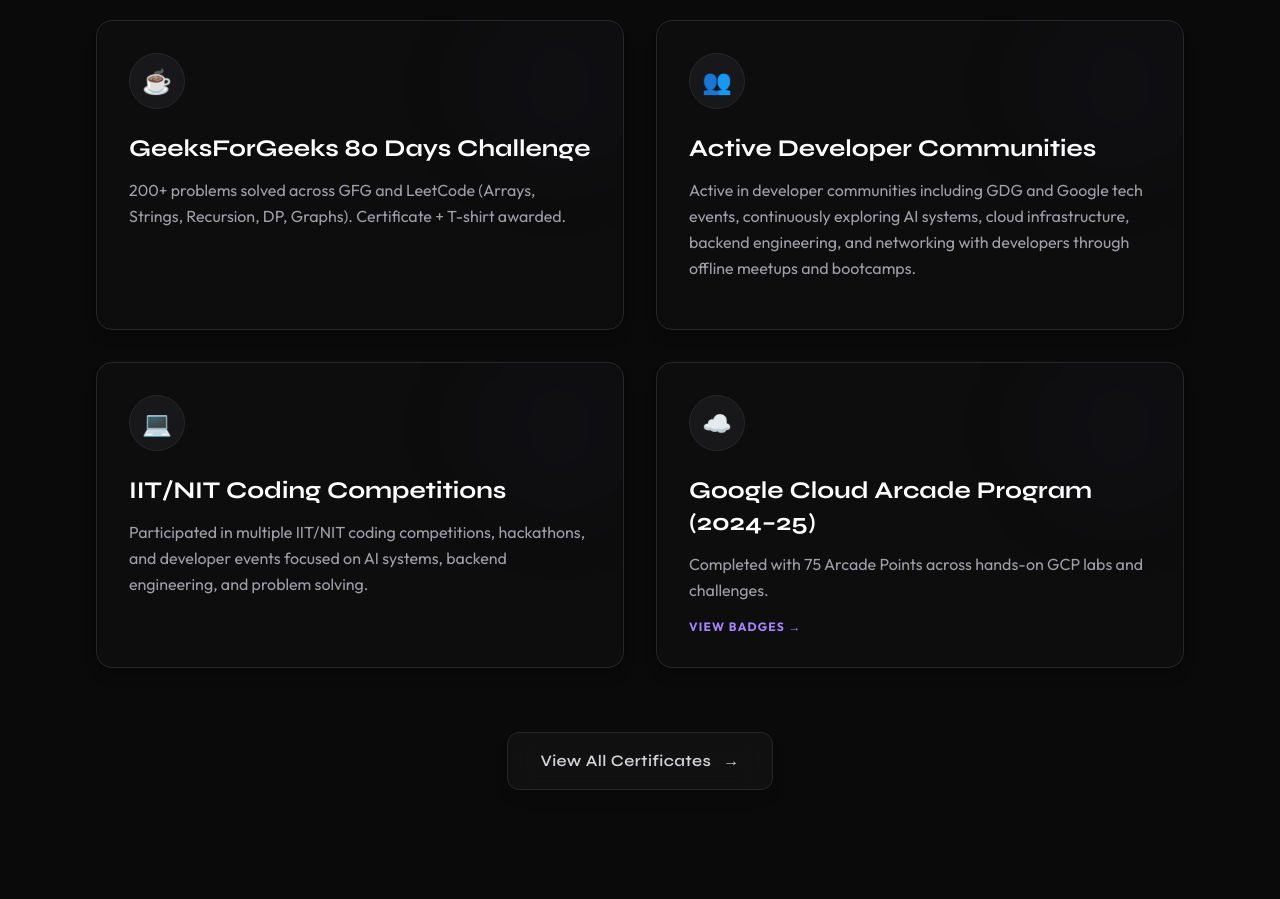
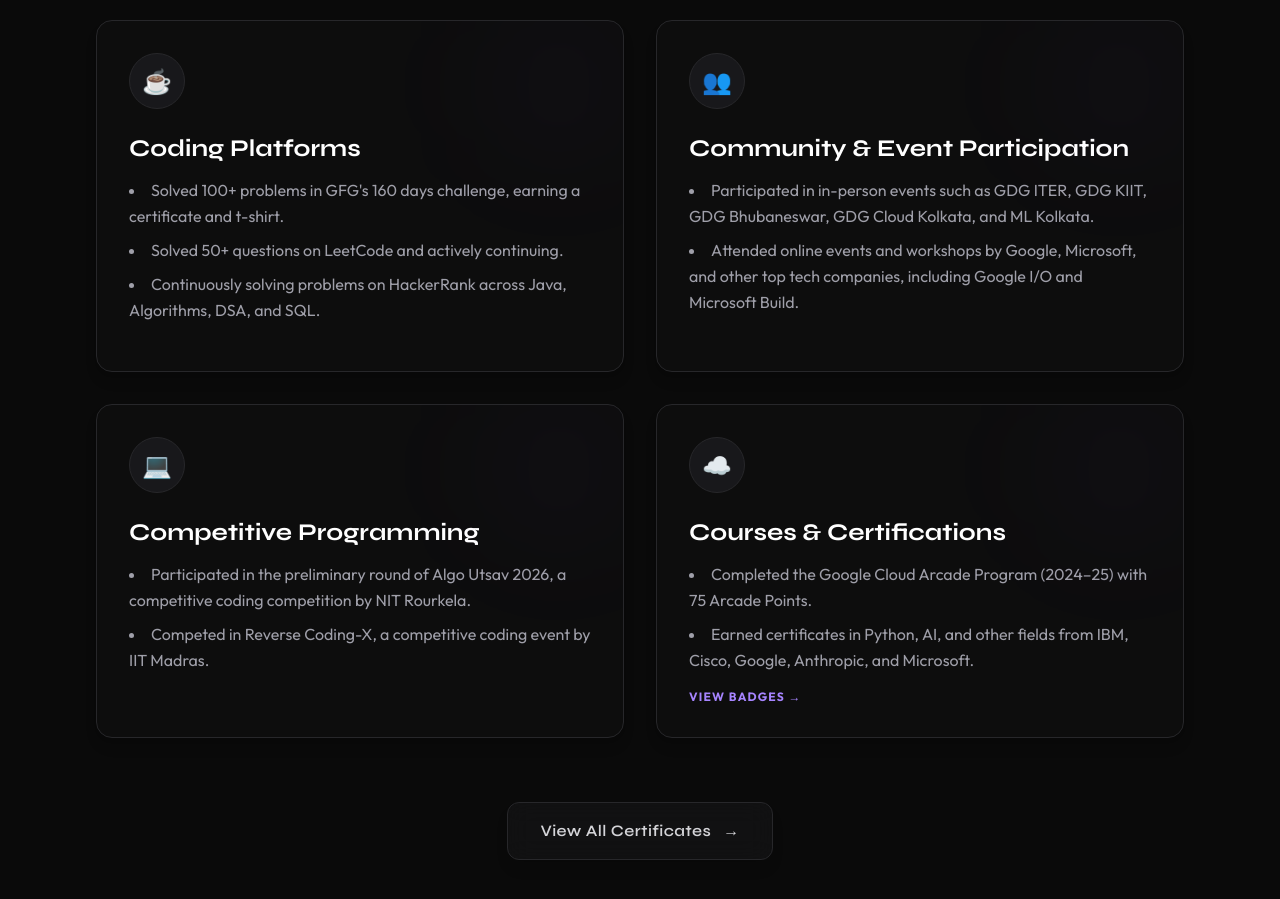
Before and after one commit to Anil-Pradhan-web/MY-PORTFOLIO, a Next.js app: page / in a window 1280 px wide. Shown: the part 2360-3259 px from the top of the page. Built offline with nearby package versions, Linux system fonts and the light colour scheme; a web font is replaced by a local one.

Commit message:
feat: update achievements section with more details

```diff
--- a/src/components/sections/Achievements.tsx
+++ b/src/components/sections/Achievements.tsx
@@ -5,23 +5,36 @@ import SectionHeading from '../ui/SectionHeading';
 
 const achievements = [
   {
-    title: "GeeksForGeeks 80 Days Challenge",
-    desc: "200+ problems solved across GFG and LeetCode (Arrays, Strings, Recursion, DP, Graphs). Certificate + T-shirt awarded.",
+    title: "Coding Platforms",
+    desc: [
+      "Solved 100+ problems in GFG's 160 days challenge, earning a certificate and t-shirt.",
+      "Solved 50+ questions on LeetCode and actively continuing.",
+      "Continuously solving problems on HackerRank across Java, Algorithms, DSA, and SQL."
+    ],
     icon: "☕"
   },
   {
-    title: "Active Developer Communities",
-    desc: "Active in developer communities including GDG and Google tech events, continuously exploring AI systems, cloud infrastructure, backend engineering, and networking with developers through offline meetups and bootcamps.",
+    title: "Community & Event Participation",
+    desc: [
+      "Participated in in-person events such as GDG ITER, GDG KIIT, GDG Bhubaneswar, GDG Cloud Kolkata, and ML Kolkata.",
+      "Attended online events and workshops by Google, Microsoft, and other top tech companies, including Google I/O and Microsoft Build."
+    ],
     icon: "👥"
   },
   {
-    title: "IIT/NIT Coding Competitions",
-    desc: "Participated in multiple IIT/NIT coding competitions, hackathons, and developer events focused on AI systems, backend engineering, and problem solving.",
+    title: "Competitive Programming",
+    desc: [
+      "Participated in the preliminary round of Algo Utsav 2026, a competitive coding competition by NIT Rourkela.",
+      "Competed in Reverse Coding-X, a competitive coding event by IIT Madras."
+    ],
     icon: "💻"
   },
   {
-    title: "Google Cloud Arcade Program (2024–25)",
-    desc: "Completed with 75 Arcade Points across hands-on GCP labs and challenges.",
+    title: "Courses & Certifications",
+    desc: [
+      "Completed the Google Cloud Arcade Program (2024–25) with 75 Arcade Points.",
+      "Earned certificates in Python, AI, and other fields from IBM, Cisco, Google, Anthropic, and Microsoft."
+    ],
     link: "View Badges →",
     linkUrl: "https://www.credly.com/users/anil-pradhan324",
     icon: "☁️"
@@ -48,7 +61,9 @@ export default function Achievements() {
               <span className="text-2xl">{item.icon}</span>
             </div>
             <h3 className="font-syne text-2xl font-bold text-white mb-3 group-hover:text-violet-300 transition-colors">{item.title}</h3>
-            <p className="text-zinc-400 leading-relaxed mb-4">{item.desc}</p>
+            <ul className="text-zinc-400 leading-relaxed mb-4 list-disc list-inside space-y-2">
+              {item.desc.map((d, i) => <li key={i}>{d}</li>)}
+            </ul>
             {item.link ? (
               <a
                 href={item.linkUrl}
```
